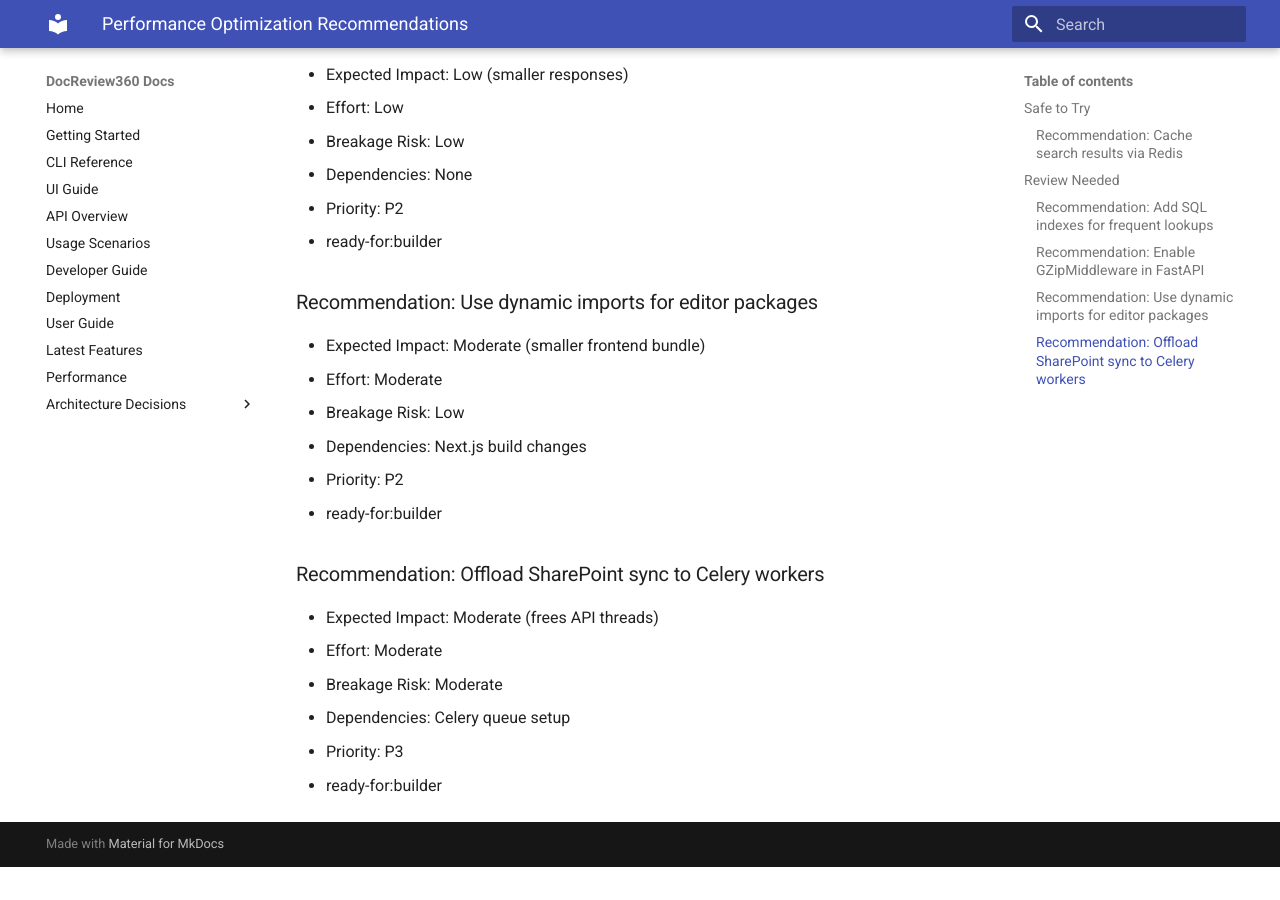
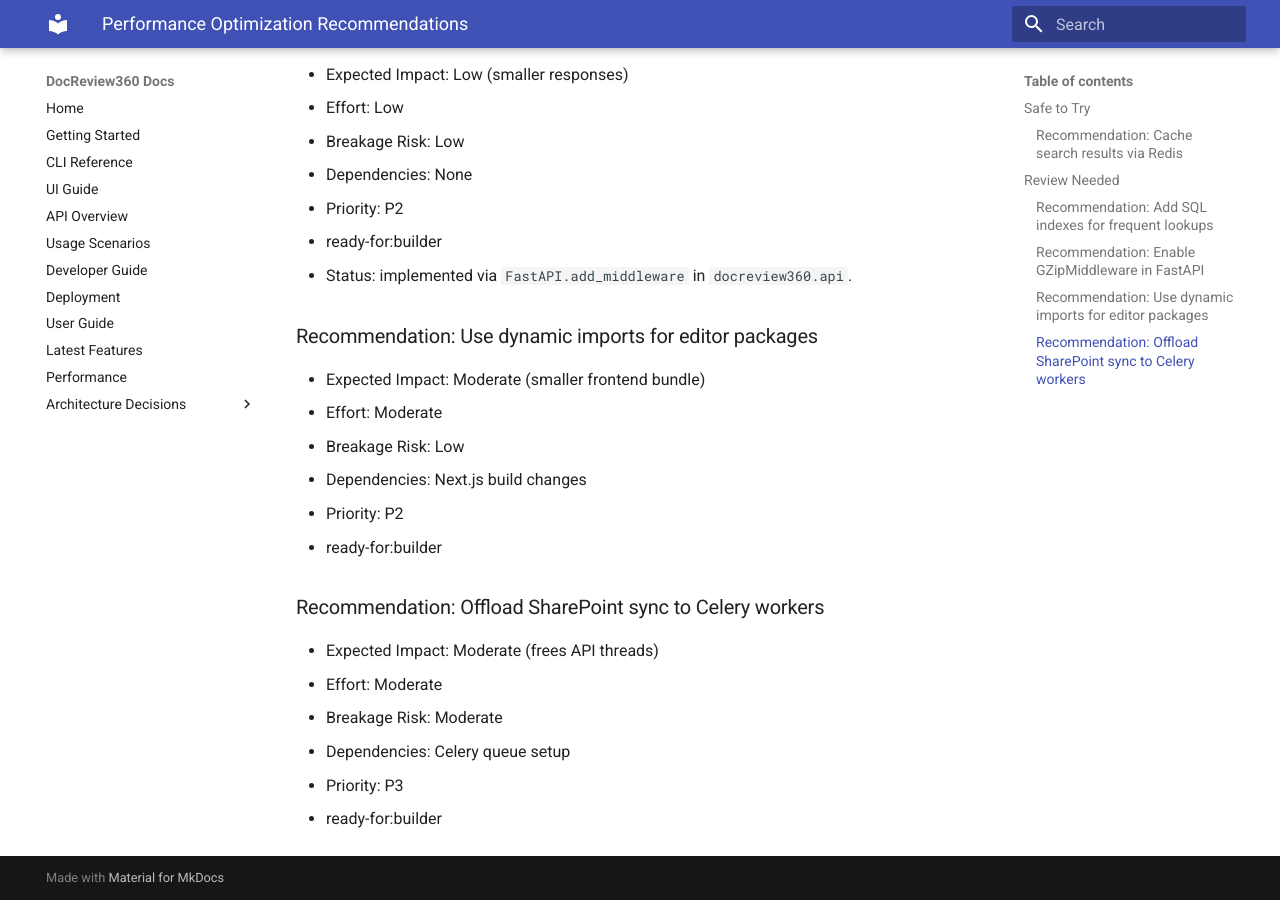
Before and after one commit to eputnam77/DocReview360, an MkDocs documentation site: the page built from docs/performance/PERFORMANCE_REPORT.md, in a window 1280 px wide and 900 px high, scrolled down 942 px. Built offline with MkDocs 1.6.1 and Material for MkDocs 9.7.7, drawn with Linux system fonts in a browser that asks for light colours; before the commit the page ends 1809 px from its top, so only the background shows below that.

Commit message:
docs: mark GZip middleware optimization as implemented

```diff
--- a/docs/performance/PERFORMANCE_REPORT.md
+++ b/docs/performance/PERFORMANCE_REPORT.md
@@ -31,6 +31,8 @@ The recent profiling runs (k6, Lighthouse, cProfile, py-spy and React Profiler)
 - Dependencies: None
 - Priority: P2
 - ready-for:builder
+- Status: implemented via ``FastAPI.add_middleware`` in
+  ``docreview360.api``.
 
 ### Recommendation: Use dynamic imports for editor packages
 - Expected Impact: Moderate (smaller frontend bundle)
```
